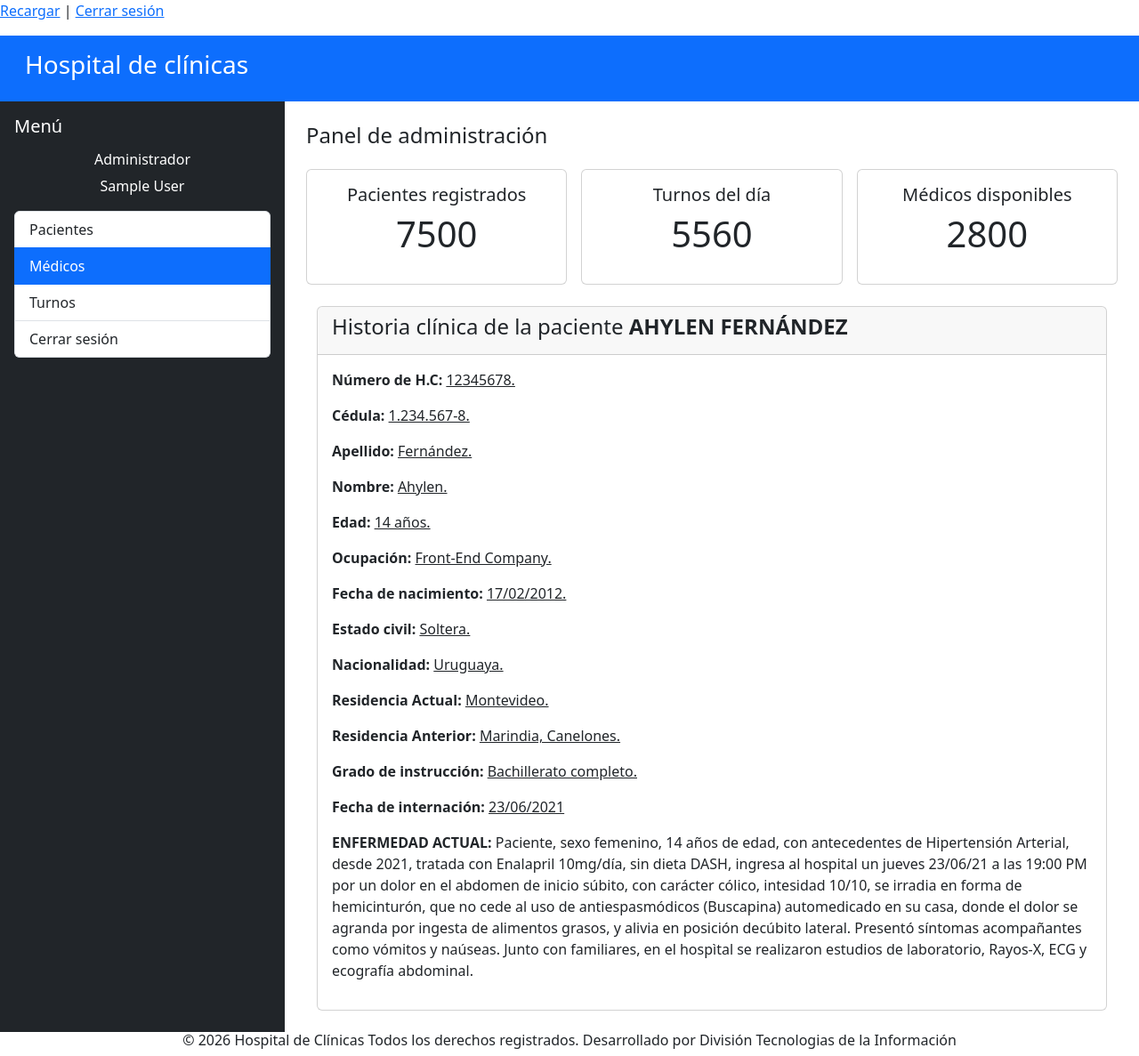
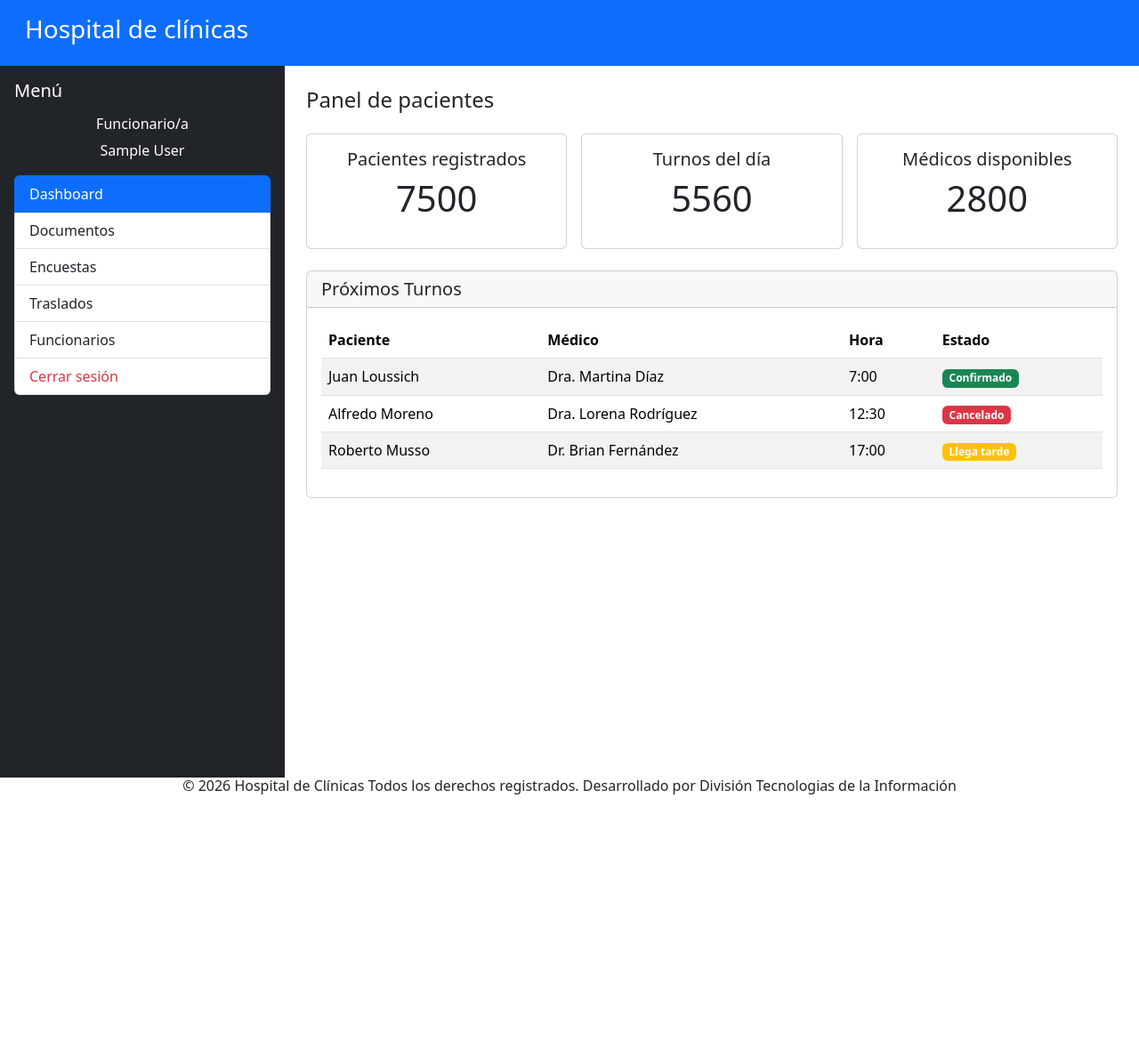
Before and after one commit to nodebridgeuy/NodeBridge, a PHP site: page /panel.php in a window 1280 px wide. Shown: the whole page at 89% size. After the commit the page ends 893 px from the top, so only its background shows below. Run offline with PHP 8.4, Linux system fonts and the light colour scheme; the visitor is signed in with stand-in values (Sample User, id 1).

Commit message:
Update panel layout and menu items

```diff
--- a/panel.php
+++ b/panel.php
@@ -49,11 +49,6 @@ $_SESSION["visitas"]++;
 
 <body>
 
-    <p>
-        <a href="panel.php">Recargar</a> |
-        <a href="panel.php?salir=1">Cerrar sesión</a>
-    </p>
-
     <div class="container-fluid">
         <header class="row bg-primary text-white p-3">
             <div class="col">
@@ -65,19 +60,24 @@ $_SESSION["visitas"]++;
             <aside class="col-md-3 bg-dark text-white p-3 min-vh-100">
              <h2 class="h5 mb-3">Menú</h2>
                 <div class="text-white text-center mb-3">
-                    <h6>Administrador</h6>
+                    <h6>Funcionario/a</h6>
                     <?= htmlspecialchars($_SESSION["usuario"]) ?>
                 </div>
 
 
                 <div class="list-group">
-                    <a href="#" class="list-group-item list-group-item-action"> Pacientes</a>
 
-                    <a href="#" class="list-group-item list-group-item-action active"> Médicos</a>
+                    <a href="/proyecto/login/panel.php" class="list-group-item list-group-item-action active">Dashboard</a>
 
-                    <a href="#" class="list-group-item list-group-item-action"> Turnos</a>
+                    <a href="/proyecto/app/agregar_doc.php" class="list-group-item list-group-item-action">Documentos</a>
 
-                    <a href="#" class="list-group-item list-group-item-action cerrar-sesion "> Cerrar sesión</a>
+                    <a href="/proyecto/app/registrar_encuesta.php" class="list-group-item list-group-item-action">Encuestas</a>
+
+                    <a href="/proyecto/app/traslados.html" class="list-group-item list-group-item-action">Traslados</a>
+
+                    <a href="/proyecto/app/eliminar_funcionario.php" class="list-group-item list-group-item-action">Funcionarios</a>
+
+                    <a href="logout.php" class="list-group-item list-group-item-action text-danger">Cerrar sesión</a>
                 </div>
 
             </aside>
@@ -85,7 +85,7 @@ $_SESSION["visitas"]++;
 
 
             <main class="col-md-9 p-4">
-                <h2 class="h4 mb-4">Panel de administración</h2>
+                <h2 class="h4 mb-4">Panel de pacientes</h2>
                   <section class="row g-3 mb-4">
                     <div class="col-md-4">
                         <div class="card text-center">
@@ -119,30 +119,77 @@ $_SESSION["visitas"]++;
                     </div>
                 </section>
 
+                  <section class="card">
 
-            <div class="container">
-                <section class="card">
-                    <div class="card-header">
-                        <h4> Historia clínica de la paciente <b> AHYLEN FERNÁNDEZ </b></h4>
-                   </div>
+                <div class="card-header">
 
-                    <div class="card-body">
-                        <p><b>Número de H.C:</b> <u>12345678.</u></p>
-                        <p><b>Cédula:</b> <u>1.234.567-8.</u></p>
-                        <p><b>Apellido:</b> <u>Fernández.</u></p>
-                        <p><b>Nombre:</b> <u>Ahylen.</u></p>
-                        <p><b>Edad:</b> <u>14 años.</u></p>
-                        <p><b>Ocupación:</b> <u>Front-End Company.</u></p>
-                        <p><b>Fecha de nacimiento:</b> <u>17/02/2012.</u></p>
-                        <p><b>Estado civil:</b> <u>Soltera.</u></p>
-                        <p><b>Nacionalidad:</b> <u>Uruguaya.</u></p>
-                        <p><b>Residencia Actual:</b> <u>Montevideo.</u></p>
-                        <p><b>Residencia Anterior:</b> <u>Marindia, Canelones.</u></p>
-                        <p><b>Grado de instrucción:</b> <u>Bachillerato completo.</u></p>
-                        <p><b>Fecha de internación:</b> <u>23/06/2021</u></p>
-                        <p><b>ENFERMEDAD ACTUAL:</b> Paciente, sexo femenino, 14 años de edad, con antecedentes de Hipertensión Arterial, desde 2021, tratada con Enalapril 10mg/día, sin dieta DASH, ingresa al hospital un jueves 23/06/21 a las 19:00 PM por un dolor en el abdomen de inicio súbito, con carácter cólico, intesidad 10/10, se irradia en forma de hemicinturón, que no cede al uso de antiespasmódicos (Buscapina) automedicado en su casa, donde el dolor se agranda por ingesta de alimentos grasos, y alivia en posición decúbito lateral. Presentó síntomas acompañantes como vómitos y naúseas. Junto con familiares, en el hospìtal se realizaron estudios de laboratorio, Rayos-X, ECG y ecografía abdominal.</p>
-                  </div>
-                </section>
+                    <h3 class="h5 mb-0">Próximos Turnos</h3>
+
+                </div>
+
+                <div class="card-body">
+
+                    <table class="table table-striped table-hover">
+
+                        <thead>
+
+                            <tr>
+
+                                <th>Paciente</th>
+
+                                <th>Médico</th>
+
+                                <th>Hora</th>
+
+                                <th>Estado</th>
+
+                            </tr>
+
+                        </thead>
+
+                        <tbody>
+
+                            <tr>
+
+                                <td>Juan Loussich</td>
+
+                                <td>Dra. Martina Díaz</td>
+
+                                <td>7:00</td>
+
+                                <td> <span class="badge bg-success">Confirmado</span></td>
+
+                            </tr>
+
+                             <tr>
+
+                                <td>Alfredo Moreno</td>
+
+                                <td>Dra. Lorena Rodríguez</td>
+
+                                <td>12:30</td>
+
+                                <td> <span class="badge bg-danger">Cancelado</span></td>
+
+                            </tr>
+
+                            <tr>
+
+                                <td>Roberto Musso</td>
+
+                                <td>Dr. Brian Fernández</td>
+
+                                <td>17:00</td>
+
+                                <td> <span class="badge bg-warning">Llega tarde </span></td>
+
+                            </tr>
+                        </tbody>
+                    </table>
+                </div>
+            </section>
+
+
             </main>
         </div>
     </div>
```
